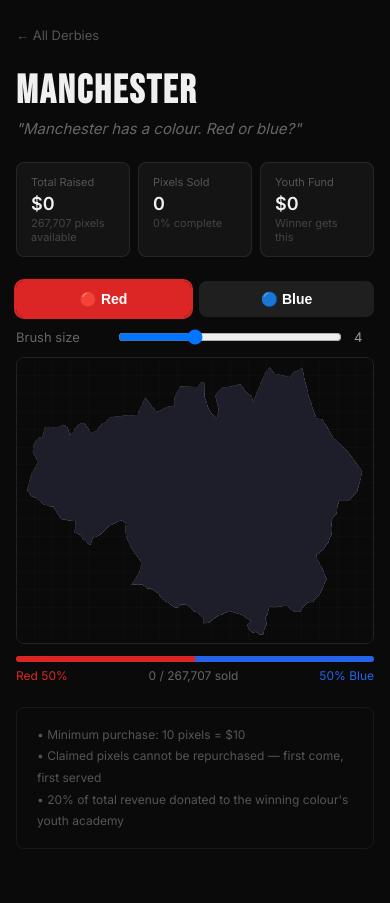
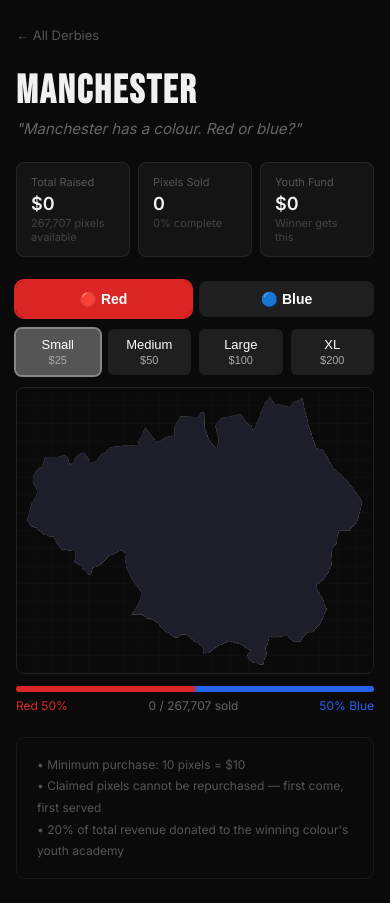
Before and after one commit to enkorteam-coder/pixel-derby, a Next.js app: page /derby/manchester in a window 390 px wide. Before the commit the page ends 873 px from the top, so only its background shows below. Built offline with nearby package versions, Linux system fonts and the light colour scheme; no server answers; the database is empty.

Commit message:
mobile touch support

```diff
--- a/app/derby/manchester/page.tsx
+++ b/app/derby/manchester/page.tsx
@@ -86,7 +86,7 @@ export default function ManchesterPage() {
   const isPainting = useRef(false)
   const pendingRef = useRef<Set<number>>(new Set())
   const [selectedTeam, setSelectedTeam] = useState<'a' | 'b'>('a')
-  const [brushSize, setBrushSize] = useState(4)
+  const [brushSize, setBrushSize] = useState(25)
   const [counts, setCounts] = useState({ a: 0, b: 0 })
   const [pending, setPending] = useState(0)
   const [maskSize, setMaskSize] = useState(0)
@@ -245,10 +245,51 @@ function paint(e: React.MouseEvent<HTMLCanvasElement>) {
     const b = brushSize  // 1~10
 
     // 브러시 크기 b = b×10 픽셀 선택 (가로×세로 정사각형)
-    const side = Math.round(Math.sqrt(b * 10))
+   // 25=5×5, 50=5×10, 100=10×10, 200=10×20
+const sizeMap: Record<number, [number, number]> = {
+  25: [5, 5],
+  50: [5, 10],
+  100: [10, 10],
+  200: [10, 20],
+}
+const [bRows, bCols] = sizeMap[brushSize] || [5, 5]
 
-    for (let dr = -Math.floor(side/2); dr <= Math.floor(side/2); dr++) {
-      for (let dc = -Math.floor(side/2); dc <= Math.floor(side/2); dc++) {
+for (let dr = 0; dr < bRows; dr++) {
+  for (let dc = 0; dc < bCols; dc++) {
+    const nr = r + dr, nc = c + dc
+    if (nr < 0 || nr >= ROWS || nc < 0 || nc >= COLS) continue
+    const idx = nr * COLS + nc
+    if (maskRef.current.has(idx) && grid[idx] === 0 && !pendingRef.current.has(idx)) {
+      pendingRef.current.add(idx)
+      ctx.fillStyle = color + 'bb'
+      ctx.fillRect(nc, nr, 1, 1)
+    }
+  }
+}
+    setPending(pendingRef.current.size)
+  }
+
+  function paintTouch(e: React.TouchEvent<HTMLCanvasElement>) {
+  if (!isPainting.current) return
+  const canvas = canvasRef.current!
+  const rect = canvas.getBoundingClientRect()
+  const touch = e.touches[0]
+  const c = Math.floor((touch.clientX - rect.left) * (COLS / rect.width))
+  const r = Math.floor((touch.clientY - rect.top) * (ROWS / rect.height))
+  const ctx = canvas.getContext('2d')!
+  const grid = gridRef.current
+  const color = selectedTeam === 'a' ? COLOR_A : COLOR_B
+
+  const sizeMap: Record<number, [number, number]> = {
+    25: [5, 5],
+    50: [5, 10],
+    100: [10, 10],
+    200: [10, 20],
+  }
+  const [bRows, bCols] = sizeMap[brushSize] || [5, 5]
+
+  for (let dr = 0; dr < bRows; dr++) {
+    for (let dc = 0; dc < bCols; dc++) {
       const nr = r + dr, nc = c + dc
       if (nr < 0 || nr >= ROWS || nc < 0 || nc >= COLS) continue
       const idx = nr * COLS + nc
@@ -341,19 +382,43 @@ async function handlePurchase() {
         ))}
       </div>
 
-      <div style={{ display: 'flex', alignItems: 'center', gap: 12, marginBottom: 12 }}>
-        <span style={{ fontSize: 13, color: '#666', width: 90 }}>Brush size</span>
-        <input type="range" min={1} max={10} value={brushSize} onChange={e => setBrushSize(parseInt(e.target.value))} style={{ flex: 1 }} />
-        <span style={{ fontSize: 13, color: '#999', width: 20 }}>{brushSize}</span>
+      <div style={{ display: 'flex', gap: 8, marginBottom: 12 }}>
+  {[
+   { label: 'Small', pixels: 25 },
+{ label: 'Medium', pixels: 50 },
+{ label: 'Large', pixels: 100 },
+{ label: 'XL', pixels: 200 },
+  ].map(({ label, pixels }) => (
+    <button key={pixels} onClick={() => setBrushSize(pixels)} style={{
+      flex: 1, padding: '8px', borderRadius: 6, border: 'none',
+      background: brushSize === pixels ? '#555' : '#1f1f1f',
+      color: '#fff', cursor: 'pointer', fontSize: 13,
+      outline: brushSize === pixels ? '2px solid #888' : '2px solid transparent'
+    }}>
+      {label}<br/>
+      <span style={{ fontSize: 11, color: '#aaa' }}>${pixels}</span>
+    </button>
+  ))}
 </div>
 
       <div style={{ border: '1px solid rgba(255,255,255,0.1)', borderRadius: 8, overflow: 'hidden', marginBottom: 12 }}>
         <canvas ref={canvasRef} width={COLS} height={ROWS}
-          style={{ display: 'block', width: '100%', cursor: 'crosshair', imageRendering: 'pixelated' }}
+  style={{ display: 'block', width: '100%', cursor: 'crosshair', imageRendering: 'pixelated', touchAction: 'none' }}
   onMouseDown={e => { isPainting.current = true; pendingRef.current = new Set(); paint(e) }}
   onMouseMove={paint}
   onMouseUp={() => isPainting.current = false}
   onMouseLeave={() => isPainting.current = false}
+  onTouchStart={e => {
+    e.preventDefault()
+    isPainting.current = true
+    pendingRef.current = new Set()
+    paintTouch(e)
+  }}
+  onTouchMove={e => {
+    e.preventDefault()
+    paintTouch(e)
+  }}
+  onTouchEnd={() => isPainting.current = false}
 />
       </div>
 
```
Lines whose indentation alone changed are shown as unchanged.
